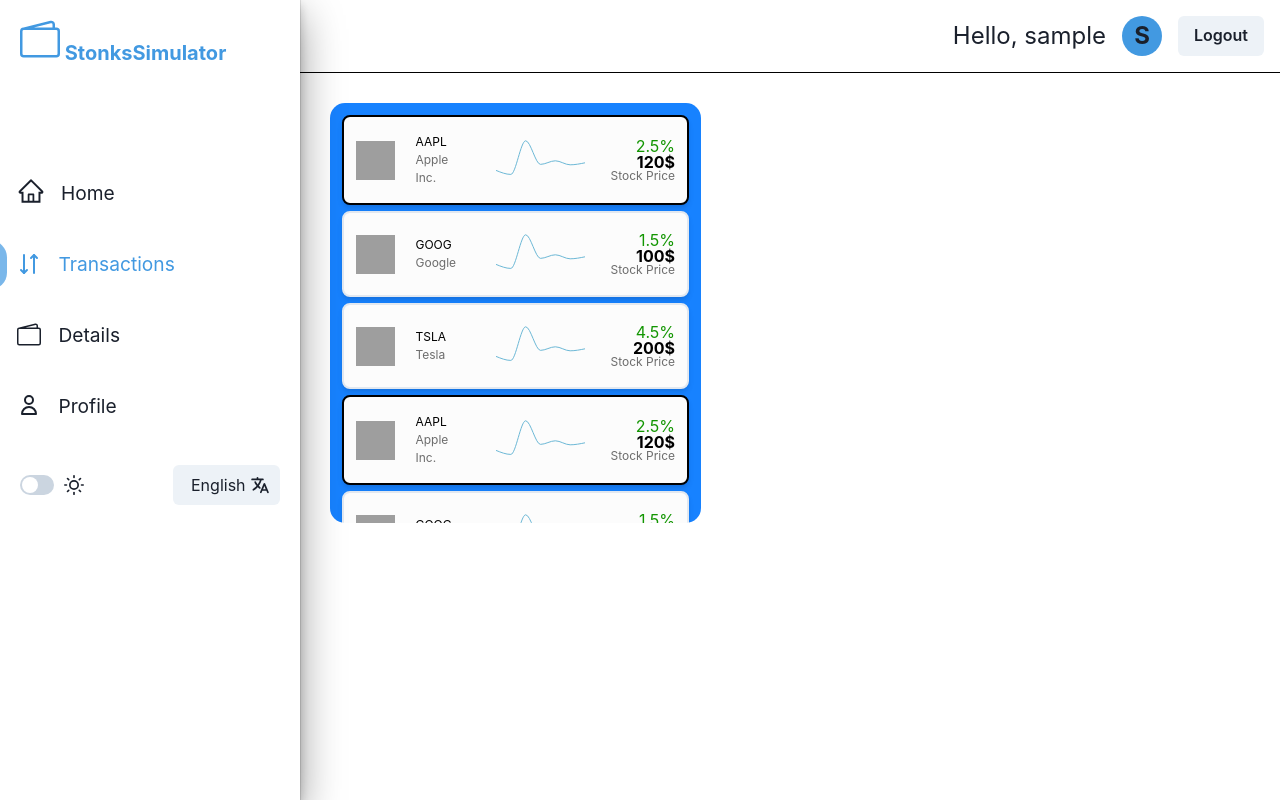
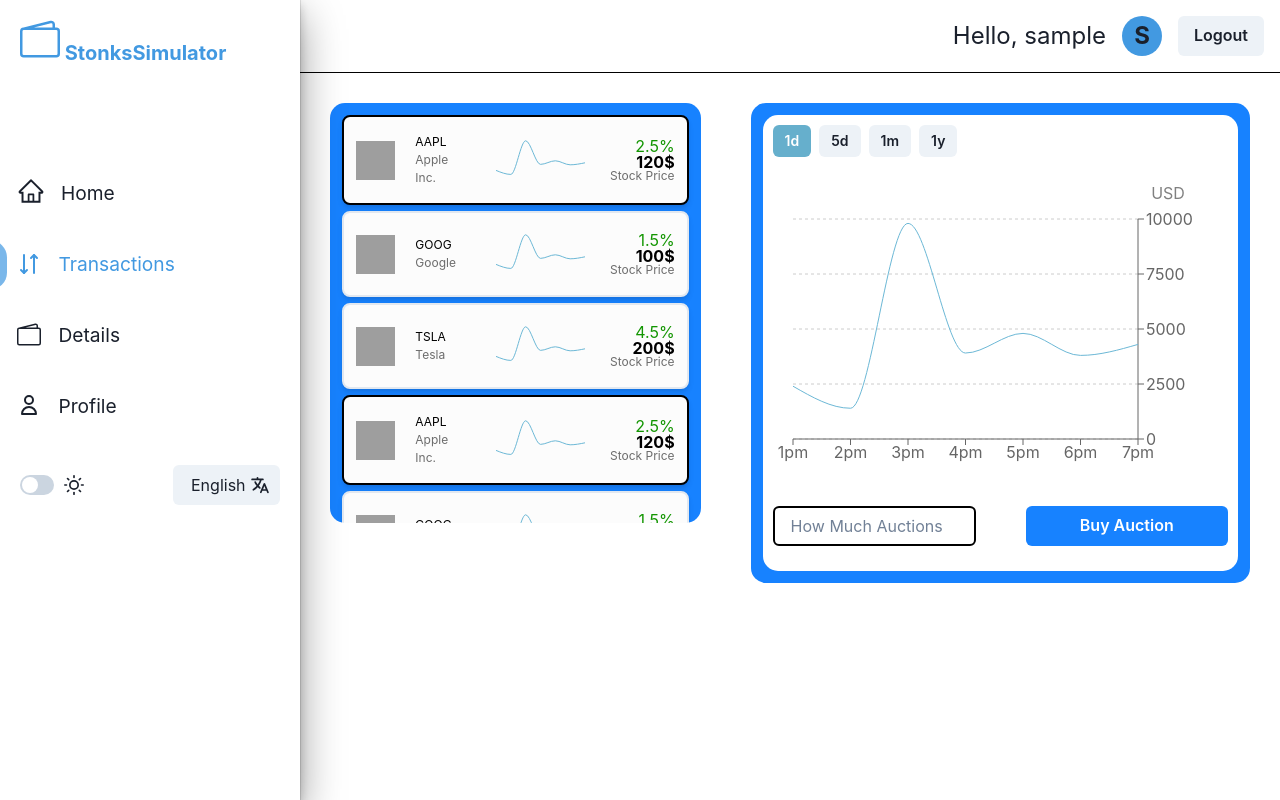
Before and after one commit to wojtequ/Stonks-simulator, a React (Create React App) app: page /transactions in a window 1280 px wide. Built offline with nearby package versions, Linux system fonts and the light colour scheme; sample sign-in values are in the browser's storage; grey boxes are pictures that could not be loaded.

Commit message:
added card for big chart

```diff
--- /dev/null
+++ b/src/components/StockChart.tsx
@@ -0,0 +1,153 @@
+import {
+  Box,
+  Button,
+  ButtonGroup,
+  Flex,
+  Input,
+  LightMode,
+} from "@chakra-ui/react";
+import { useState } from "react";
+import {
+  CartesianGrid,
+  Line,
+  LineChart,
+  ResponsiveContainer,
+  Tooltip,
+  XAxis,
+  YAxis,
+} from "recharts";
+
+const data = [
+  {
+    pv: 2400,
+    name: "1pm",
+  },
+  {
+    pv: 1398,
+    name: "2pm",
+  },
+  {
+    pv: 9800,
+    name: "3pm",
+  },
+  {
+    pv: 3908,
+    name: "4pm",
+  },
+  {
+    pv: 4800,
+    name: "5pm",
+  },
+  {
+    pv: 3800,
+    name: "6pm",
+  },
+  {
+    pv: 4300,
+    name: "7pm",
+  },
+];
+
+enum TimePeriod {
+  Day = "oneDay",
+  fiveDays = "fiveDays",
+  Month = "oneMonth",
+  Year = "onYear",
+}
+
+export const StockChart = () => {
+  const [activePeriodOfTime, setActivePeriodOfTime] = useState<TimePeriod>(
+    TimePeriod.Day
+  );
+
+  const handleTimePeriodChange = (timePeriod: TimePeriod) => {
+    setActivePeriodOfTime(timePeriod);
+  };
+
+  return (
+    <LightMode>
+      <Box
+        background={"#1782FF"}
+        padding="12px"
+        borderRadius={"15px"}
+        width="500px"
+        height="480px"
+      >
+        <Box
+          background="white"
+          width="100%"
+          height="100%"
+          borderRadius="15px"
+          padding="10px"
+        >
+          <ButtonGroup size={"sm"} color={"black"} height="10%">
+            <Button
+              aria-checked={TimePeriod.Day === activePeriodOfTime}
+              _checked={{ background: "#66AFCC", color: "white" }}
+              onClick={() => handleTimePeriodChange(TimePeriod.Day)}
+            >
+              1d
+            </Button>
+            <Button
+              aria-checked={TimePeriod.fiveDays === activePeriodOfTime}
+              _checked={{ background: "#66AFCC", color: "white" }}
+              onClick={() => handleTimePeriodChange(TimePeriod.fiveDays)}
+            >
+              5d
+            </Button>
+            <Button
+              aria-checked={TimePeriod.Month === activePeriodOfTime}
+              _checked={{ background: "#66AFCC", color: "white" }}
+              onClick={() => handleTimePeriodChange(TimePeriod.Month)}
+            >
+              1m
+            </Button>
+            <Button
+              aria-checked={TimePeriod.Year === activePeriodOfTime}
+              _checked={{ background: "#66AFCC", color: "white" }}
+              onClick={() => handleTimePeriodChange(TimePeriod.Year)}
+            >
+              1y
+            </Button>
+          </ButtonGroup>
+          <ResponsiveContainer width="100%" height="70%">
+            <LineChart
+              width={500}
+              height={300}
+              data={data}
+              margin={{
+                top: 50,
+                right: 30,
+                left: 20,
+                bottom: 5,
+              }}
+            >
+              <CartesianGrid strokeDasharray="3 3" vertical={false} />
+              <XAxis dataKey="name" />
+              <YAxis
+                orientation="right"
+                label={{ value: "USD", position: "top", offset: 20 }}
+              />
+              <Tooltip />
+              <Line type="monotone" dataKey="pv" stroke="#6CB8D6" dot={false} />
+            </LineChart>
+          </ResponsiveContainer>
+          <Flex height="10%" gap="50px" marginTop="7%">
+            <Input
+              type="number"
+              color="black"
+              borderColor="black"
+              borderStyle="solid"
+              borderWidth="2px"
+              width="50%"
+              placeholder="How Much Auctions"
+            />
+            <Button background="#1782FF" width="50%" color="white">
+              Buy Auction
+            </Button>
+          </Flex>
+        </Box>
+      </Box>
+    </LightMode>
+  );
+};
--- a/src/components/views/TransactionsPage.tsx
+++ b/src/components/views/TransactionsPage.tsx
@@ -1,10 +1,12 @@
-import { Box } from "@chakra-ui/react";
+import { Flex } from "@chakra-ui/react";
+import { StockChart } from "../StockChart";
 import { StocksList } from "../StocksList";
 
 export const TransactionsPage = () => {
   return (
-    <Box padding={"30px"}>
+    <Flex padding={"30px"} gap="50px">
       <StocksList />
-    </Box>
+      <StockChart />
+    </Flex>
   );
 };
```
